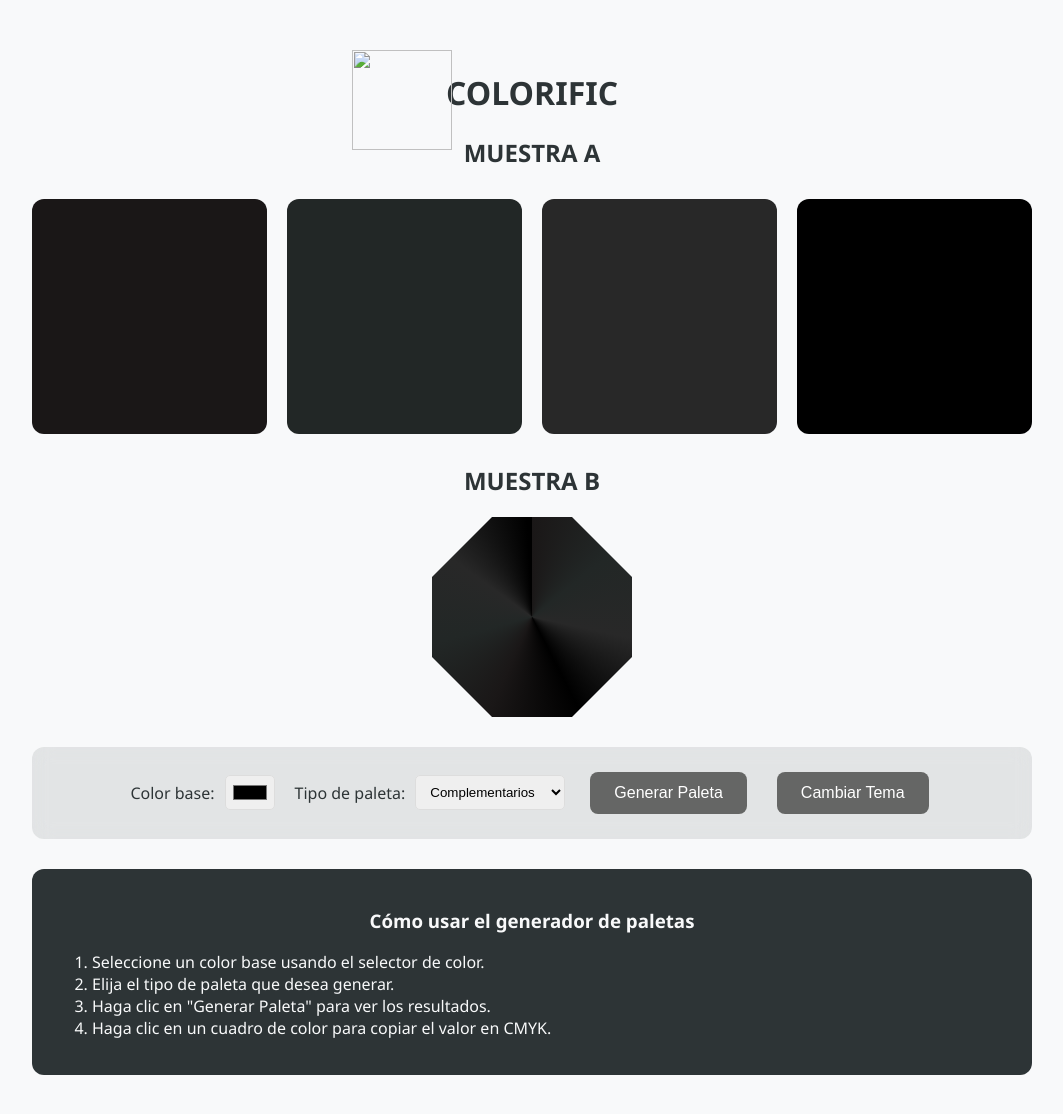
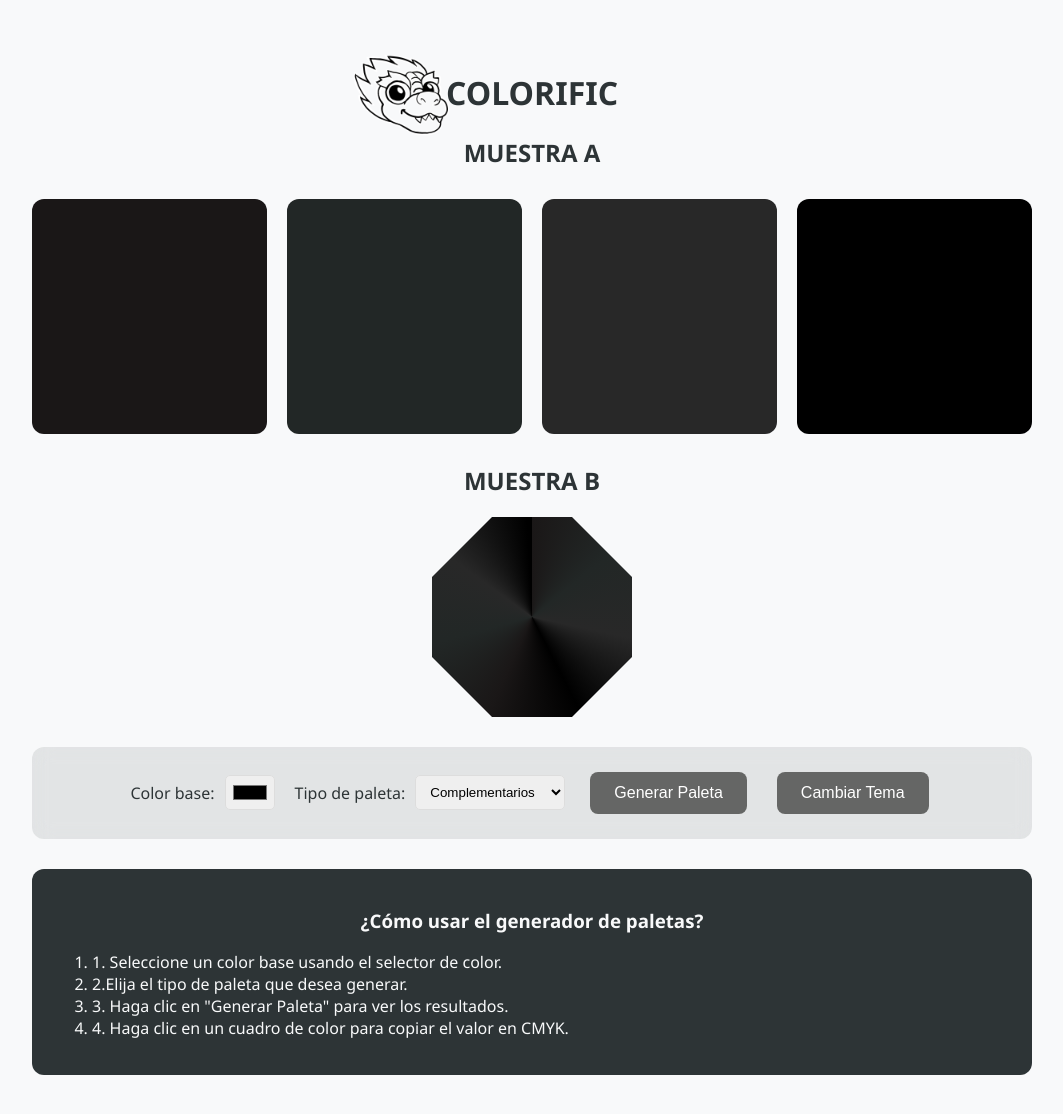
Before and after one commit to MaAlex0707/COLORIFIC, a plain HTML site: page index.html in a window 1280 px wide. Shown: the whole page, without its empty margins (108-1171 px from the left). Drawn offline with Linux system fonts and the light colour scheme.

Commit message:
index.html

```diff
--- a/index.html
+++ b/index.html
@@ -13,7 +13,7 @@
         <img src="DRAGO_VECTOR.png" class="loader-image" alt="Loading...">
     </div>
     <div class="container">
-        <img class="logo" src="../DISEÑO/a1.png" alt=""><img class="logonegro" src="../DISEÑO/a2.png" alt="">
+        <img class="logo" src="a1.png" alt=""><img class="logonegro" src="a2.png" alt="">
         <center>
             <h1>COLORIFIC</h1>
         </center>
@@ -48,12 +48,12 @@
             <button id="toggleTheme">Cambiar Tema</button>
         </div>
         <div class="explanation">
-            <h3>Cómo usar el generador de paletas</h3>
+            <h3>¿Cómo usar el generador de paletas?</h3>
             <ol>
-                <li>Seleccione un color base usando el selector de color.</li>
-                <li>Elija el tipo de paleta que desea generar.</li>
-                <li>Haga clic en "Generar Paleta" para ver los resultados.</li>
-                <li>Haga clic en un cuadro de color para copiar el valor en CMYK.</li>
+                <li>1. Seleccione un color base usando el selector de color.</li>
+                <li>2.Elija el tipo de paleta que desea generar.</li>
+                <li>3. Haga clic en "Generar Paleta" para ver los resultados.</li>
+                <li>4. Haga clic en un cuadro de color para copiar el valor en CMYK.</li>
             </ol>
         </div>
     </div>
```
